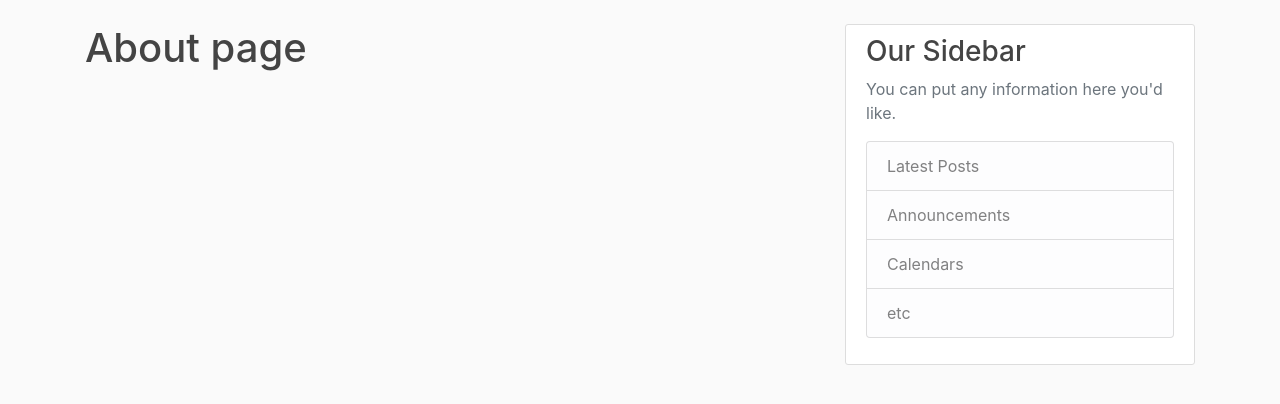
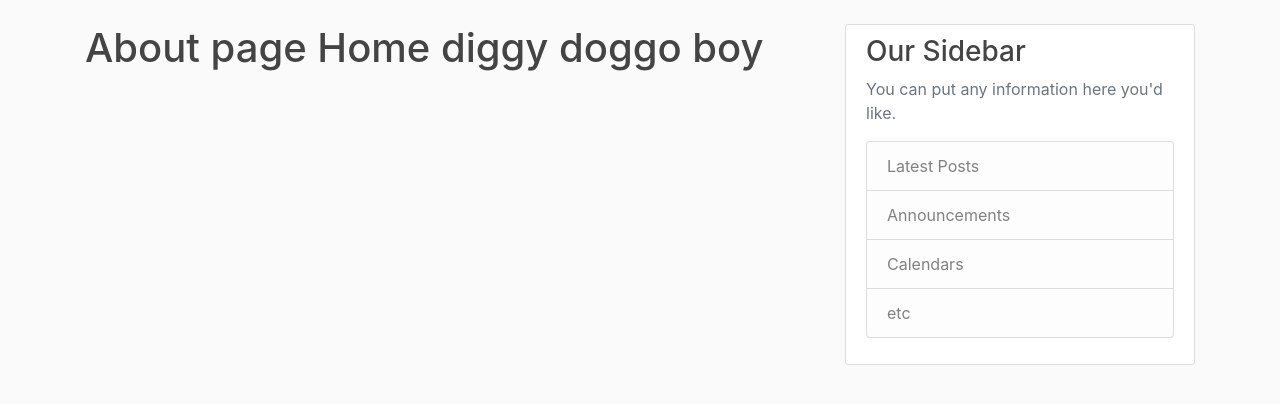
Before and after one commit to jake-andersen12/flaskblog-folder, a Flask app: page /about in a window 1280 px wide. Shown: the part 56-460 px from the top of the page. Run offline with Flask 2, Linux system fonts and the light colour scheme; some libraries are stand-ins or nearby versions.

Commit message:
I made a small change to see if this works

```diff
--- a/flaskblog/templates/about.html
+++ b/flaskblog/templates/about.html
@@ -2,5 +2,5 @@
 {% extends "layout.html" %}
 
 {% block content %}
-<h1>About page</h1>
+<h1>About page Home diggy doggo boy</h1>
 {% endblock content %}
```
